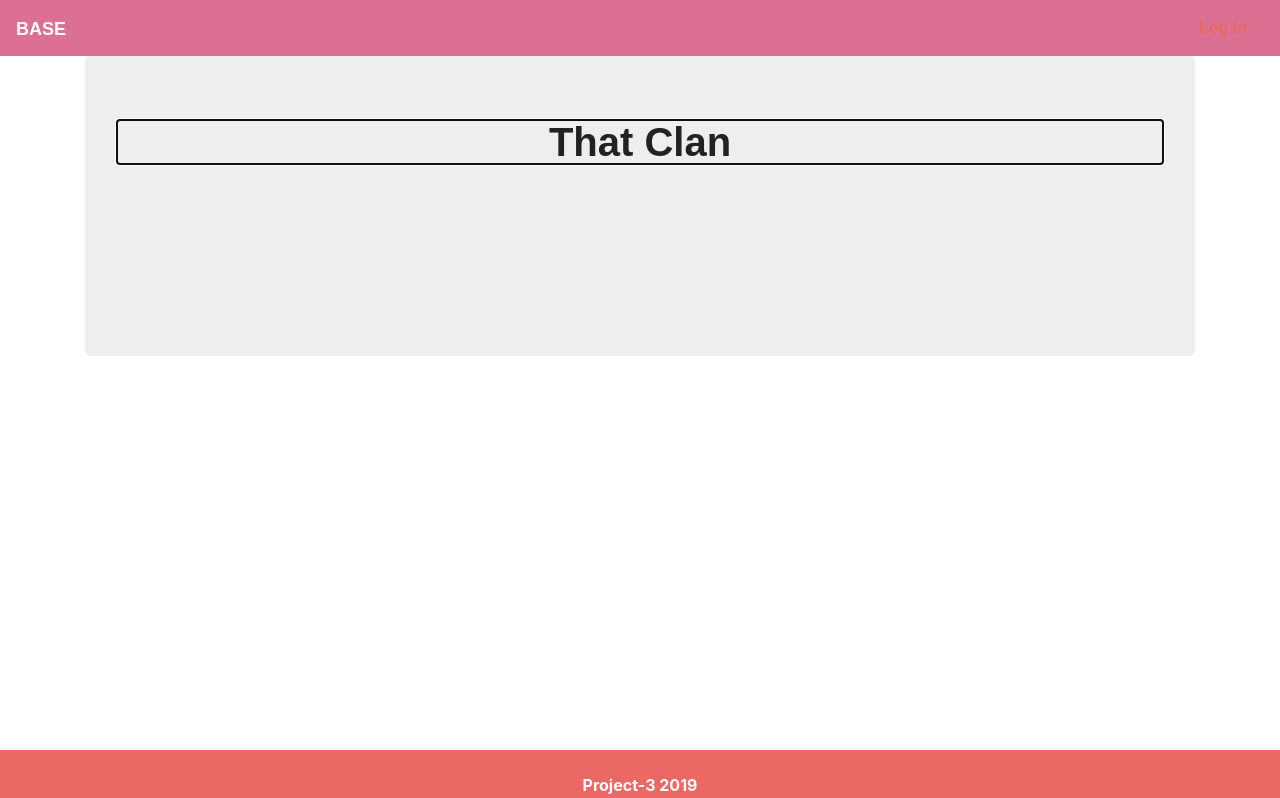
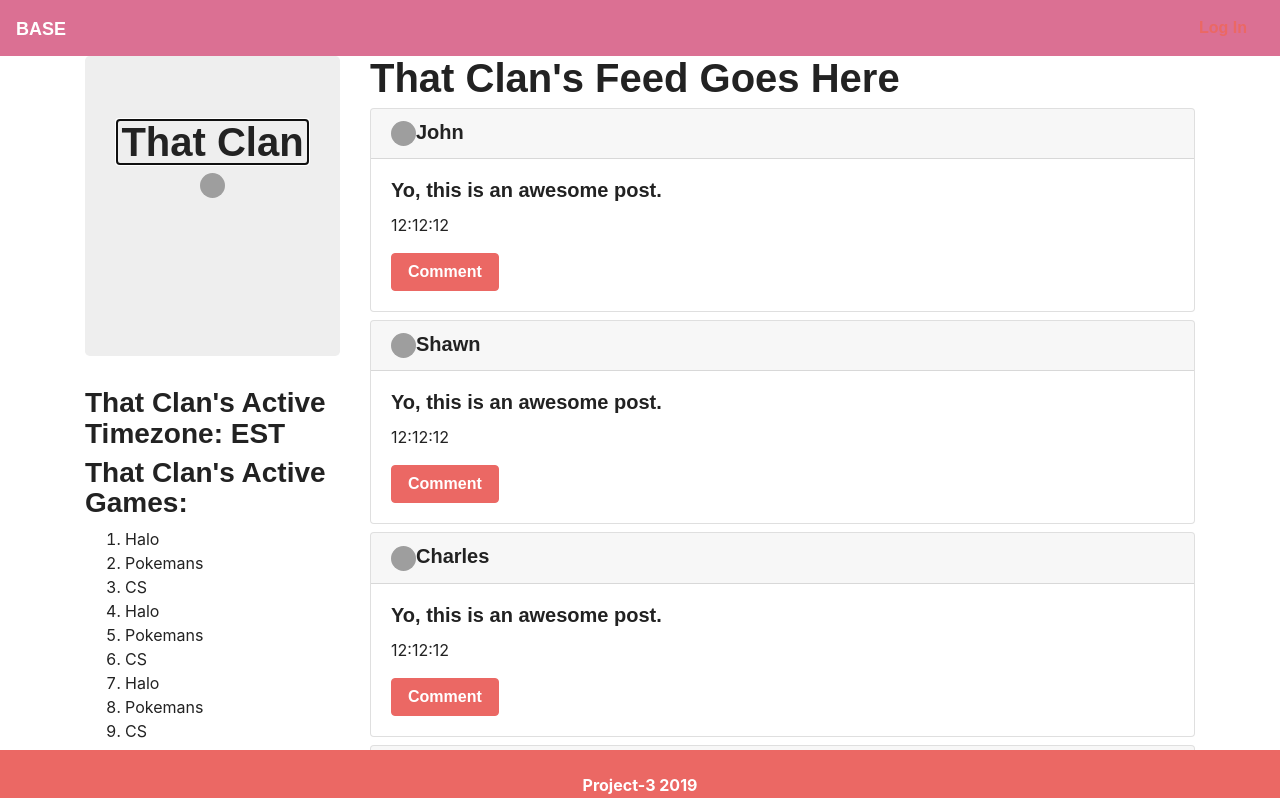
Before and after one commit to JohnCdev/TheGrid, a React (Create React App) app in the folder client/: page /clans in a window 1280 px wide. Shown: the top 798 px of the page. Built offline with nearby package versions, Linux system fonts and the light colour scheme; grey boxes are pictures that could not be loaded; the HTML template or start-up script is replaced by a standard one; a web font is replaced by a local one.

Commit message:
initial layout for clan page

```diff
--- a/client/src/components/Feed/Feed.js
+++ b/client/src/components/Feed/Feed.js
@@ -1,7 +1,7 @@
 import React, { useEffect } from 'react';
 import FeedCard from '../FeedCard/FeedCard';
 
-const Feed = ({ feed }) => {
+const Feed = ({ feed, name }) => {
 
     useEffect(() => {
         console.log(feed)
@@ -9,7 +9,7 @@ const Feed = ({ feed }) => {
 
     return (
         <div>
-            <h1>Your Feed Goes Here</h1>
+            <h1>{`${name}'s Feed Goes Here`}</h1>
             {feed.map(post => (
                 <FeedCard
                     key={post._id}
--- a/client/src/pages/ClanPage.js
+++ b/client/src/pages/ClanPage.js
@@ -1,27 +1,68 @@
 import React, { Component } from 'react';
 import API from '../utils/API';
-import {Container} from '../components/Grid/Grid';
+import { Container, Row, Col } from '../components/Grid/Grid';
 import Jumbotron from '../components/Jumbotron/Jumbotron';
 import Header from '../components/Header/Header';
+import Feed from '../components/Feed/Feed'
+import ProfileIcon from '../components/ProfileIcon/ProfileIcon';
 
 export default class ClanPage extends Component {
     state = {
         clanName: 'That Clan',
+        clanImg: '',
+        clanTimeZone: 'EST',
+        clanFeed: [
+            { id: 1, userName: "John", timeStamp: "12:12:12", content: "Yo, this is an awesome post.", profileImg: "https://pbs.twimg.com/profile_images/897250392022540288/W1T-QjML_400x400.jpg" },
+            { id: 2, userName: "Shawn", timeStamp: "12:12:12", content: "Yo, this is an awesome post.", profileImg: "https://pbs.twimg.com/profile_images/897250392022540288/W1T-QjML_400x400.jpg" },
+            { id: 3, userName: "Charles", timeStamp: "12:12:12", content: "Yo, this is an awesome post.", profileImg: "https://pbs.twimg.com/profile_images/897250392022540288/W1T-QjML_400x400.jpg" },
+            { id: 4, userName: "Tripp", timeStamp: "12:12:12", content: "Yo, this is an awesome post.", profileImg: "https://pbs.twimg.com/profile_images/897250392022540288/W1T-QjML_400x400.jpg" }
+        ]
     }
 
     componentDidMount = event => {
+        // api call to get clan feed
 
+        // this.setState({
+        //     clanFeed: []
+        // })
     }
 
     render() {
         return (
-            <>
-                <Container>
-                    <Jumbotron>
-                        <Header headerText={`${this.state.clanName}`} />
-                    </Jumbotron>
-                </Container>
-            </>
+
+            <Container className="mt-4">
+                <Row>
+                    <div className="col-sm-12 col-md-3">
+                        <Jumbotron>
+                            <Header headerText={`${this.state.clanName}`} />
+                            <ProfileIcon large={false} />
+                        </Jumbotron>
+                        <section>
+                            <h3>{`${this.state.clanName}'s Active Timezone: ${this.state.clanTimeZone}`}</h3>
+                            <h3>{`${this.state.clanName}'s Active Games:`}</h3>
+                            <ol>
+                                <li>Halo</li>
+                                <li>Pokemans</li>
+                                <li>CS</li>
+                                <li>Halo</li>
+                                <li>Pokemans</li>
+                                <li>CS</li>
+                                <li>Halo</li>
+                                <li>Pokemans</li>
+                                <li>CS</li>
+                            </ol>
+                        </section>
+                    </div>
+                    <div className="col-sm-12 col-md-9">
+                        <section>
+                            {this.state.clanFeed.length > 0 ?
+                                <Feed feed={this.state.clanFeed} name={this.state.clanName} /> :
+                                <h2>This clan has no feed.(Yet!)</h2>}
+                        </section>
+                    </div>
+                </Row>
+            </Container>
+
         );
     }
 }
```
